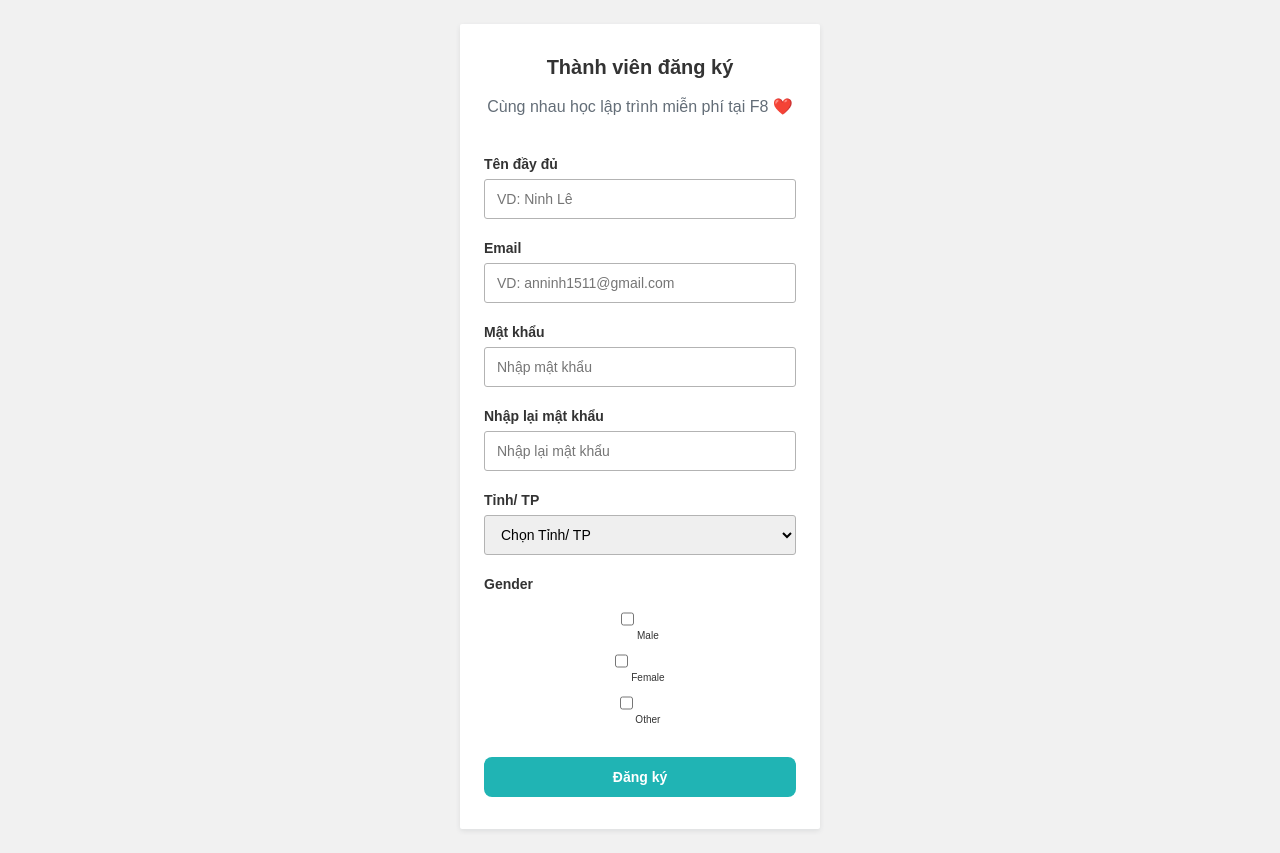
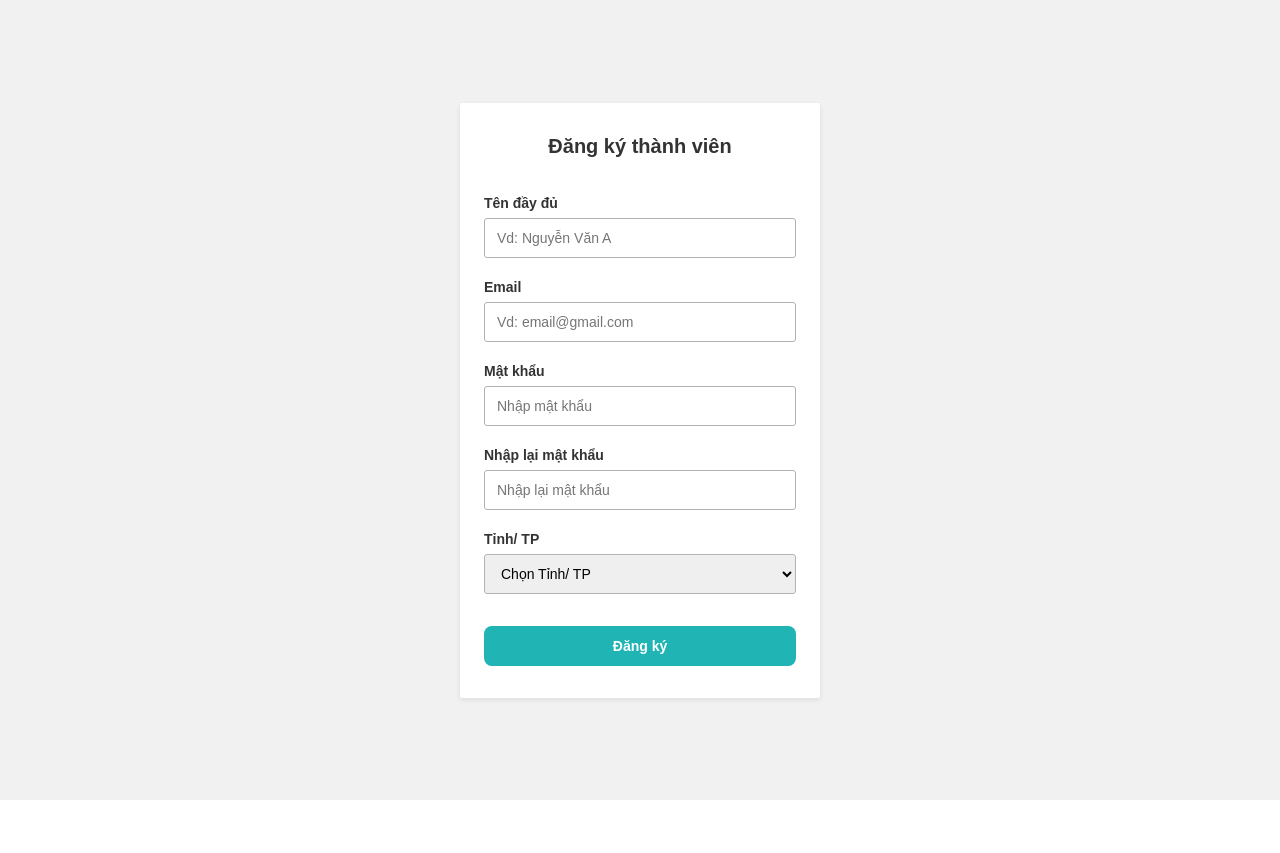
Before and after one commit to AnNinh2605/Form-Validation, a plain HTML site: page index.html in a window 1280 px wide. After the commit the page ends 800 px from the top, so only its background shows below. Drawn offline with Linux system fonts and the light colour scheme.

Commit message:
update 14/12

```diff
--- a/index.html
+++ b/index.html
@@ -9,20 +9,18 @@
 <body>
     <div class="main">
         <form action="" method="post" class="form" id="form-1">
-            <h3>Thành viên đăng ký</h3>
-            <p class="description">Cùng nhau học lập trình miễn phí tại F8 ❤️</p>
-
+            <h3>Đăng ký thành viên</h3>
             <div class="spacer"></div>
 
             <div class="form-group">
                 <label for="full-name" class="form-label">Tên đầy đủ</label>    <!-- label for input with personal ID-->
-                    <input id="full-name" name="full-name" rules="required" class="form-control" type="text" placeholder="VD: Ninh Lê">
+                <input id="full-name" name="full-name" rules="required" class="form-control" type="text" placeholder="Vd: Nguyễn Văn A">
                 <span class="form-message"></span>                              <!-- dùng thẻ span-->
             </div>
 
             <div class="form-group">
                 <label for="email" class="form-label">Email</label>
-                <input id="email" name="email" class="form-control" rules="required|email" type="email" placeholder="VD: anninh1511@gmail.com">
+                <input id="email" name="email" class="form-control" rules="required|email" type="email" placeholder="Vd: email@gmail.com">
                 <span class="form-message"></span>
             </div>
 
@@ -44,22 +42,6 @@
                     <option value="HN">Hà Nội</option>
                     <option value="HCM">TP. HCM</option>
                 </select>
-                <span class="form-message"></span>
-            </div>
-            <div class="form-group">
-                <label for="gender" class="form-label">Gender</label>
-                <div>
-                    <input name="gender" value="Male" class="form-control" type="checkbox">
-                    Male
-                </div>
-                <div>
-                    <input name="gender" value="Female" class="form-control" type="checkbox">
-                    Female
-                </div>
-                <div>
-                    <input name="gender" value="Khác" class="form-control" type="checkbox">
-                    Other
-                </div>
                 <span class="form-message"></span>
             </div>
             <button class="form-submit">Đăng ký</button>
@@ -85,7 +67,7 @@
                 Validator.isRequired('#province'),
                 Validator.isRequired('input[name="gender"]'),
            ],
-           // in ra thông tin sau khi nhập
+           // in ra thông tin sau submit
             onSubmit: function(data) {
                 console.log(data)
             }
```
Also changed, not shown: validator.js (+5 -25 lines).
